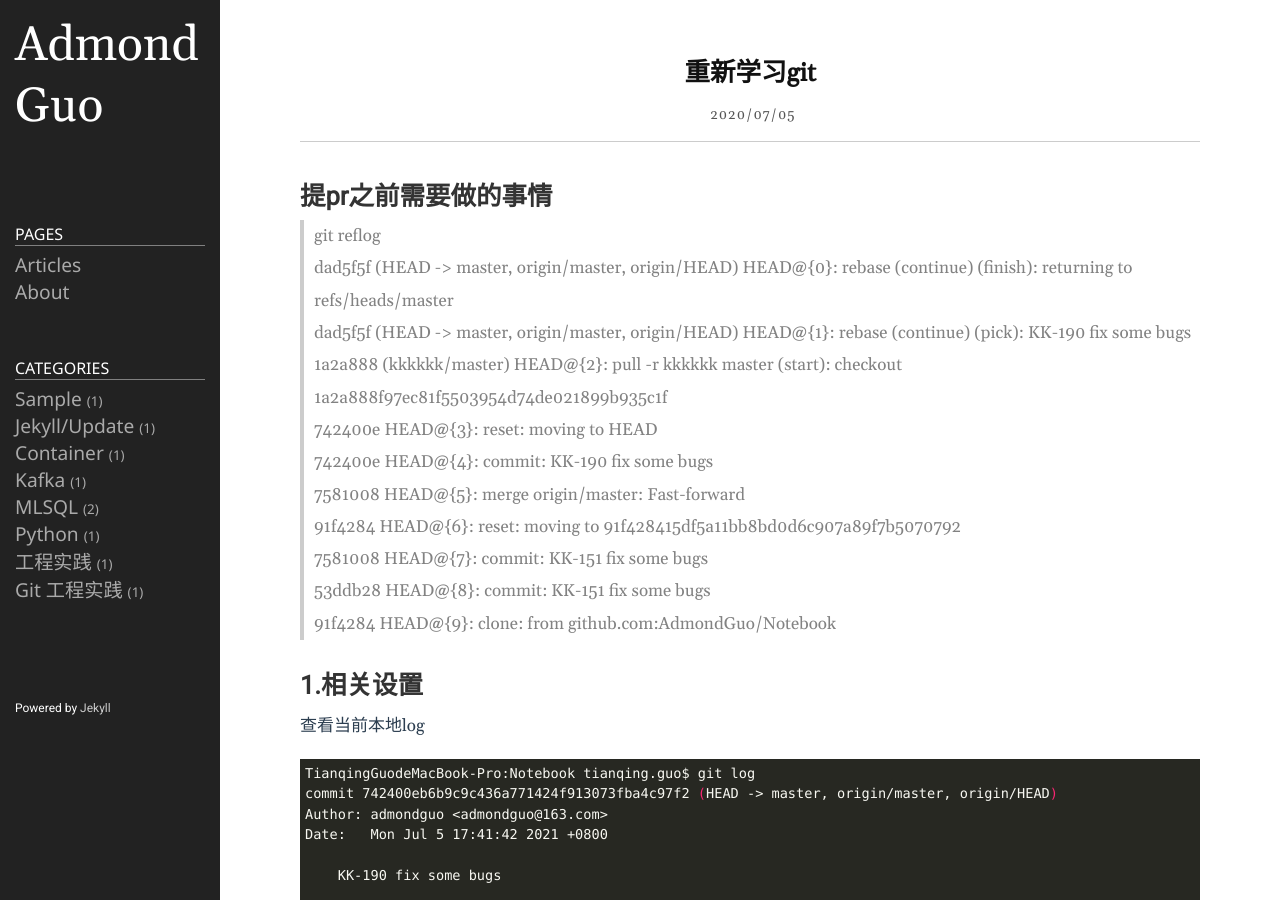
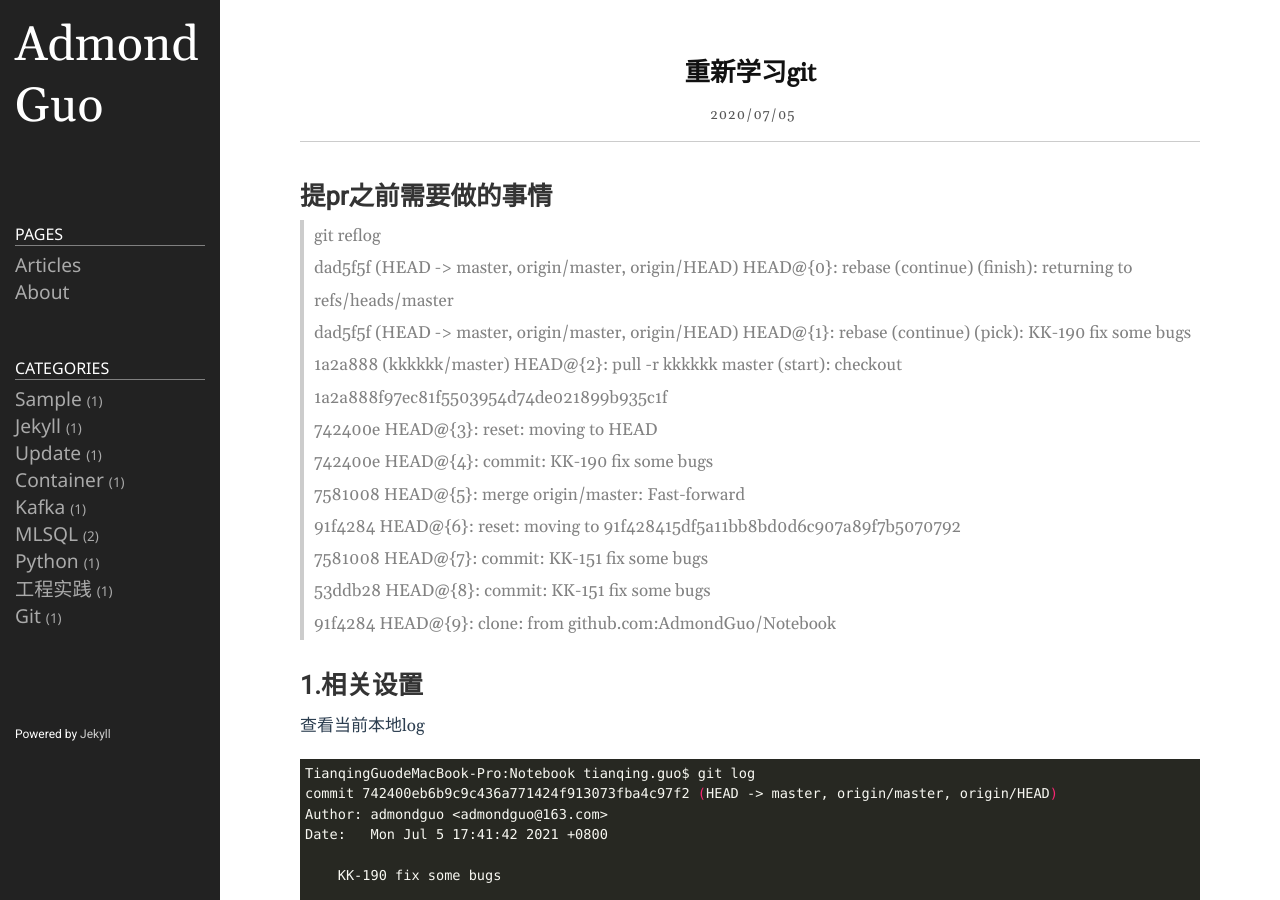
Before and after one commit to AdmondGuo/AdmondGuo.github.io, a Jekyll site: the page built from _posts/2020-07-05-重新学习git.md, in a window 1280 px wide and 900 px high. Built offline with Jekyll 4.4.1, drawn with Linux system fonts in a browser that asks for light colours.

Commit message:
目前只支持单标签

```diff
--- a/_posts/2020-06-28-msg.markdown
+++ b/_posts/2020-06-28-msg.markdown
@@ -2,7 +2,7 @@
 layout: post
 title:  "Welcome to Jekyll!"
 date:   2020-01-02 19:31:29 +0900
-categories: jekyll/update
+categories: jekyll update
 ---
 You’ll find this post in your `_posts` directory. Go ahead and edit it and re-build the site to see your changes. You can rebuild the site in many different ways, but the most common way is to run `jekyll serve`, which launches a web server and auto-regenerates your site when a file is updated.
 
--- a/_posts/2020-07-05-重新学习git.md
+++ b/_posts/2020-07-05-重新学习git.md
@@ -1,6 +1,6 @@
 ---
 layout: post
-category: Git 工程实践
+category: Git
 ---
 # 提pr之前需要做的事情
 >git reflog
```
